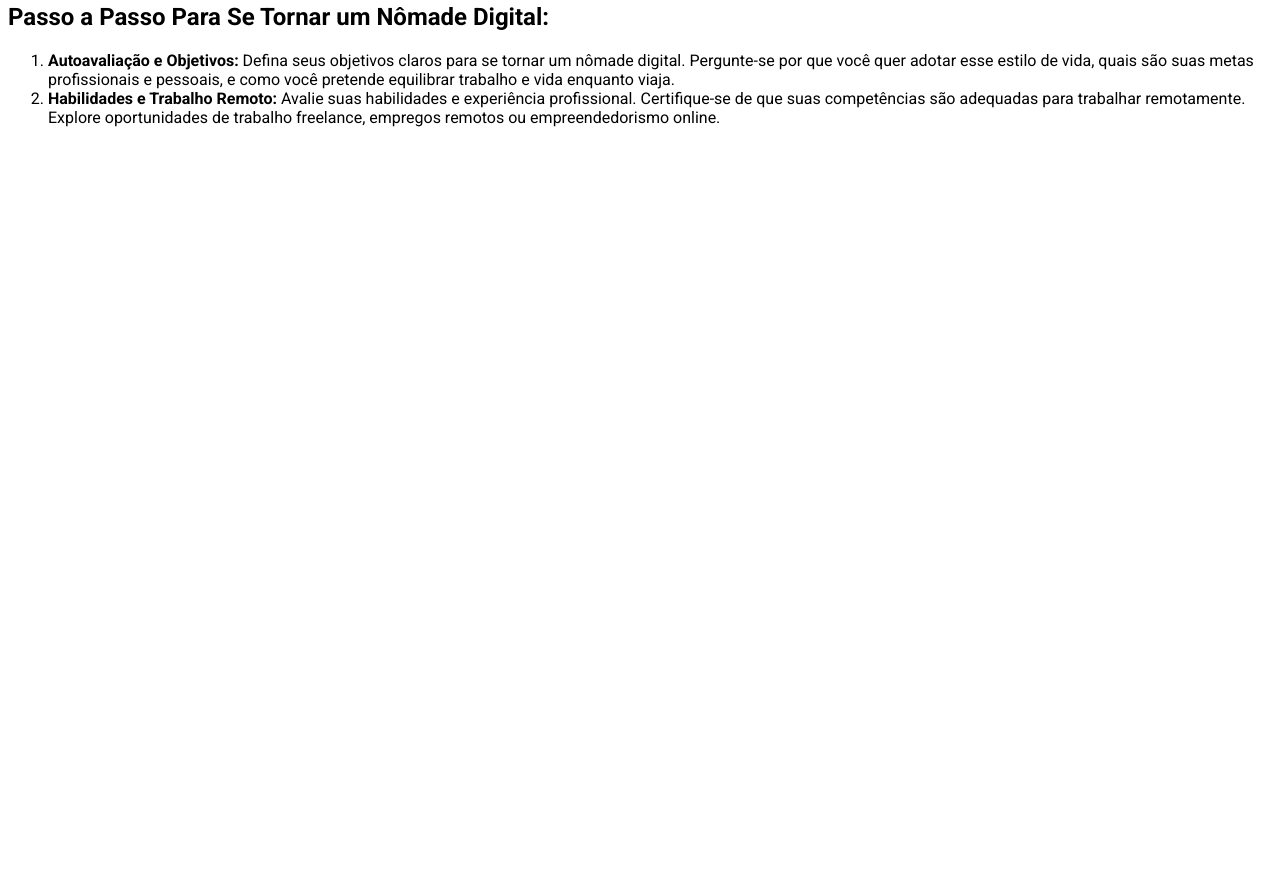
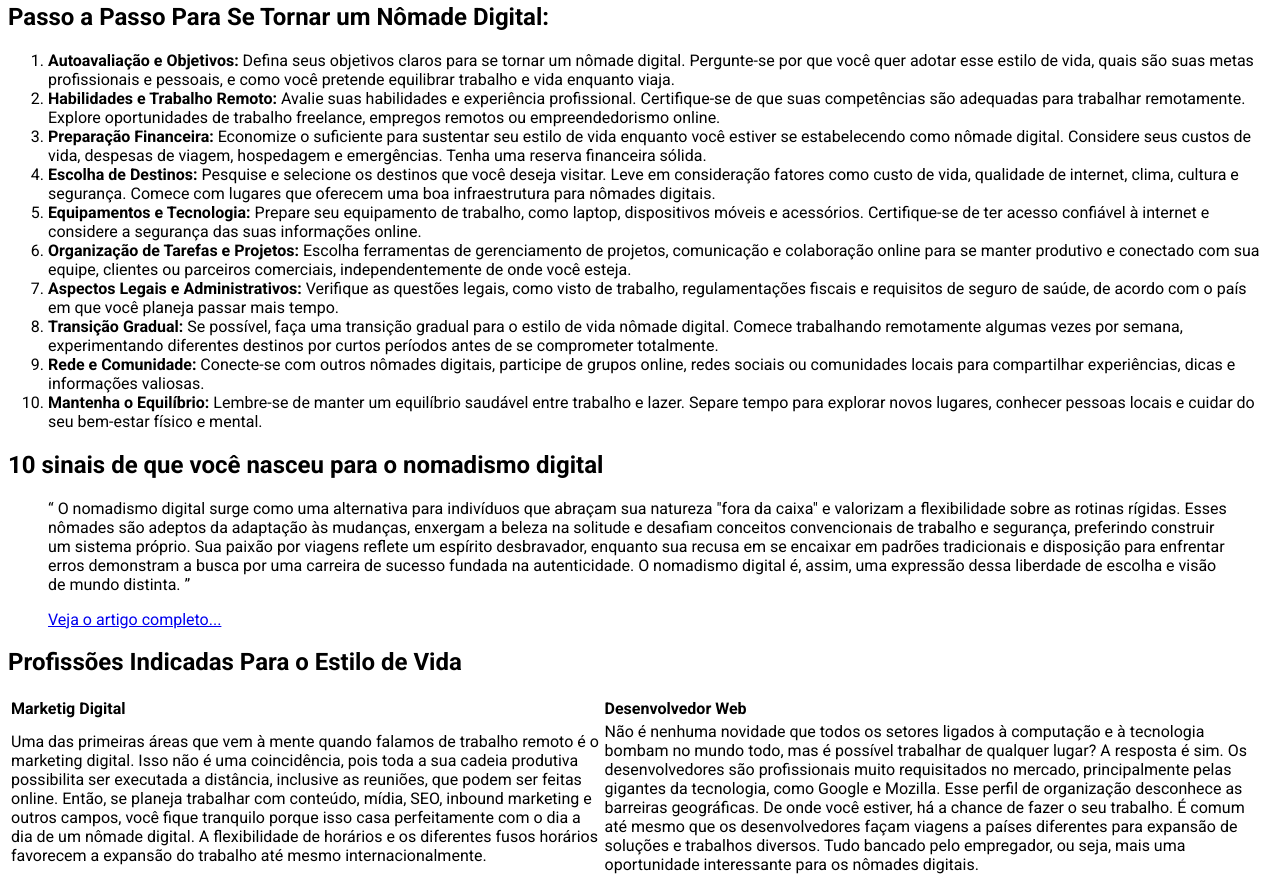
Before and after one commit to viniciusdasilvaoliveira/pw1_1h3_b, a plain HTML site: page index.html in a window 1280 px wide. Shown: the part 320-1205 px from the top of the page. Before the commit the page ends 800 px from the top, so only its background shows below. Drawn offline with Linux system fonts and the light colour scheme.

Commit message:
Aula 1608 Bloco e Hiperlinks

```diff
--- a/index.html
+++ b/index.html
@@ -46,7 +46,101 @@
             para trabalhar remotamente. Explore oportunidades de trabalho freelance, empregos remotos ou
             empreendedorismo online.
         </li>
+        <li>
+            <strong> Preparação Financeira:</strong>
+            Economize o suficiente para sustentar seu estilo de vida enquanto você estiver se estabelecendo como nômade
+            digital. Considere seus custos de vida, despesas de viagem, hospedagem e emergências. Tenha uma reserva
+            financeira sólida.
+        </li>
+        <li>
+            <strong> Escolha de Destinos:</strong>
+            Pesquise e selecione os destinos que você deseja visitar. Leve em consideração fatores como custo de vida,
+            qualidade de internet, clima, cultura e segurança. Comece com lugares que oferecem uma boa infraestrutura
+            para nômades digitais.
+        </li>
+        <li>
+            <strong> Equipamentos e Tecnologia:</strong>
+            Prepare seu equipamento de trabalho, como laptop, dispositivos móveis e acessórios. Certifique-se de ter
+            acesso confiável à internet e considere a segurança das suas informações online.
+        </li>
+        <li>
+            <strong> Organização de Tarefas e Projetos:</strong>
+            Escolha ferramentas de gerenciamento de projetos, comunicação e colaboração online para se manter produtivo
+            e conectado com sua equipe, clientes ou parceiros comerciais, independentemente de onde você esteja.
+        </li>
+        <li>
+            <strong> Aspectos Legais e Administrativos:</strong>
+            Verifique as questões legais, como visto de trabalho, regulamentações fiscais e requisitos de seguro de
+            saúde, de acordo com o país em que você planeja passar mais tempo.
+        </li>
+        <li>
+            <strong>Transição Gradual:</strong>
+            Se possível, faça uma transição gradual para o estilo de vida nômade digital. Comece trabalhando remotamente
+            algumas vezes por semana, experimentando diferentes destinos por curtos períodos antes de se comprometer
+            totalmente.
+        </li>
+        <li>
+            <strong> Rede e Comunidade:</strong>
+            Conecte-se com outros nômades digitais, participe de grupos online, redes sociais ou comunidades locais para
+            compartilhar experiências, dicas e informações valiosas.
+        </li>
+        <li>
+            <strong> Mantenha o Equilíbrio:</strong>
+            Lembre-se de manter um equilíbrio saudável entre trabalho e lazer. Separe tempo para explorar novos lugares,
+            conhecer pessoas locais e cuidar do seu bem-estar físico e mental.
+        </li>
     </ol>
+    <h2>10 sinais de que você nasceu para o nomadismo digital</h2>
+    <blockquote cite="https://nomadesdigitais.com/10-sinais-de-que-voce-nasceu-para-o-nomadismo-digital/">
+        <q>
+            O nomadismo digital surge como uma alternativa para indivíduos que abraçam sua natureza "fora da caixa" e
+            valorizam a flexibilidade sobre as rotinas rígidas. Esses nômades são adeptos da adaptação às mudanças,
+            enxergam
+            a beleza na solitude e desafiam conceitos convencionais de trabalho e segurança, preferindo construir um
+            sistema
+            próprio. Sua paixão por viagens reflete um espírito desbravador, enquanto sua recusa em se encaixar em
+            padrões
+            tradicionais e disposição para enfrentar erros demonstram a busca por uma carreira de sucesso fundada na
+            autenticidade. O nomadismo digital é, assim, uma expressão dessa liberdade de escolha e visão de mundo
+            distinta.
+        </q>
+        <p>
+            <a href="https://nomadesdigitais.com/10-sinais-de-que-voce-nasceu-para-o-nomadismo-digital/">
+                Veja o artigo completo...
+            </a>
+        </p>
+    </blockquote>
+    <h2>Profissões Indicadas Para o Estilo de Vida</h2>
+    <table>
+        <tr>
+            <td><strong>Marketig Digital</strong></td>
+            <td><strong>Desenvolvedor Web</strong></td>
+        </tr>
+        <tr>
+            <td>
+                Uma das primeiras áreas que vem à mente quando falamos de trabalho remoto é o marketing digital. Isso
+                não é uma coincidência, pois toda a sua cadeia produtiva possibilita ser executada a distância,
+                inclusive as reuniões, que podem ser feitas online. Então, se planeja trabalhar com conteúdo, mídia,
+                SEO, inbound marketing e outros campos, você fique tranquilo porque isso casa perfeitamente com o dia a
+                dia de um nômade digital.
+
+                A flexibilidade de horários e os diferentes fusos horários favorecem a expansão do trabalho até mesmo
+                internacionalmente.
+
+            </td>
+            <td>
+                Não é nenhuma novidade que todos os setores ligados à computação e à tecnologia bombam no mundo todo,
+                mas é possível trabalhar de qualquer lugar? A resposta é sim. Os desenvolvedores são profissionais muito
+                requisitados no mercado, principalmente pelas gigantes da tecnologia, como Google e Mozilla. Esse perfil
+                de organização desconhece as barreiras geográficas. De onde você estiver, há a chance de fazer o seu
+                trabalho.
+
+                É comum até mesmo que os desenvolvedores façam viagens a países diferentes para expansão de soluções e
+                trabalhos diversos. Tudo bancado pelo empregador, ou seja, mais uma oportunidade interessante para os
+                nômades digitais.
+            </td>
+        </tr>
+    </table>
 </body>
 
 </html>
```
